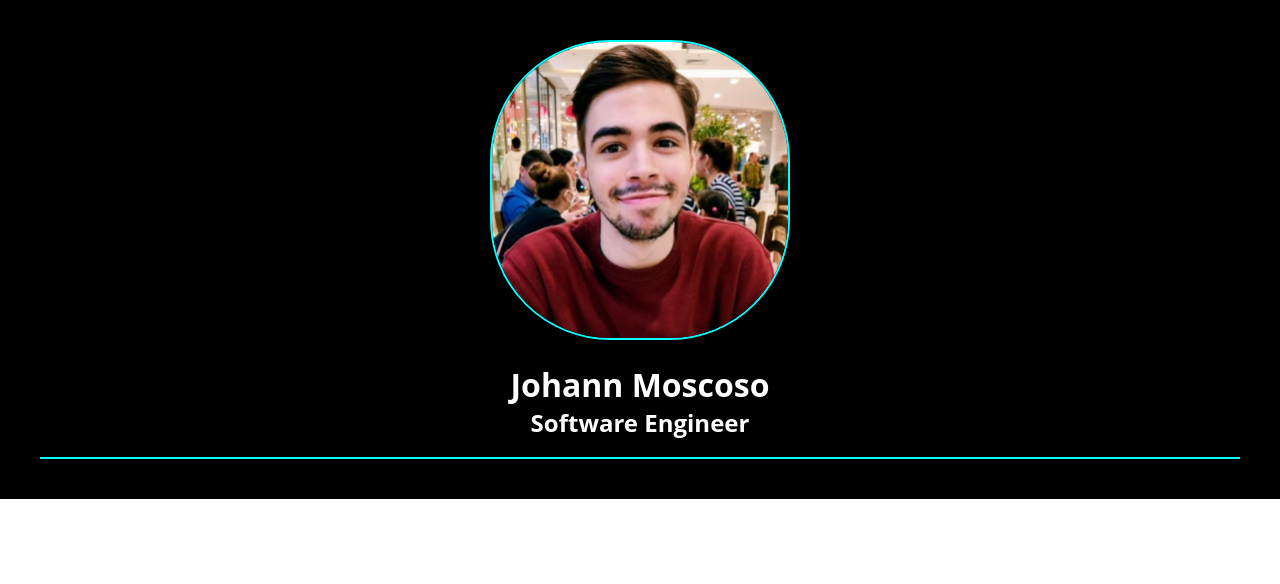
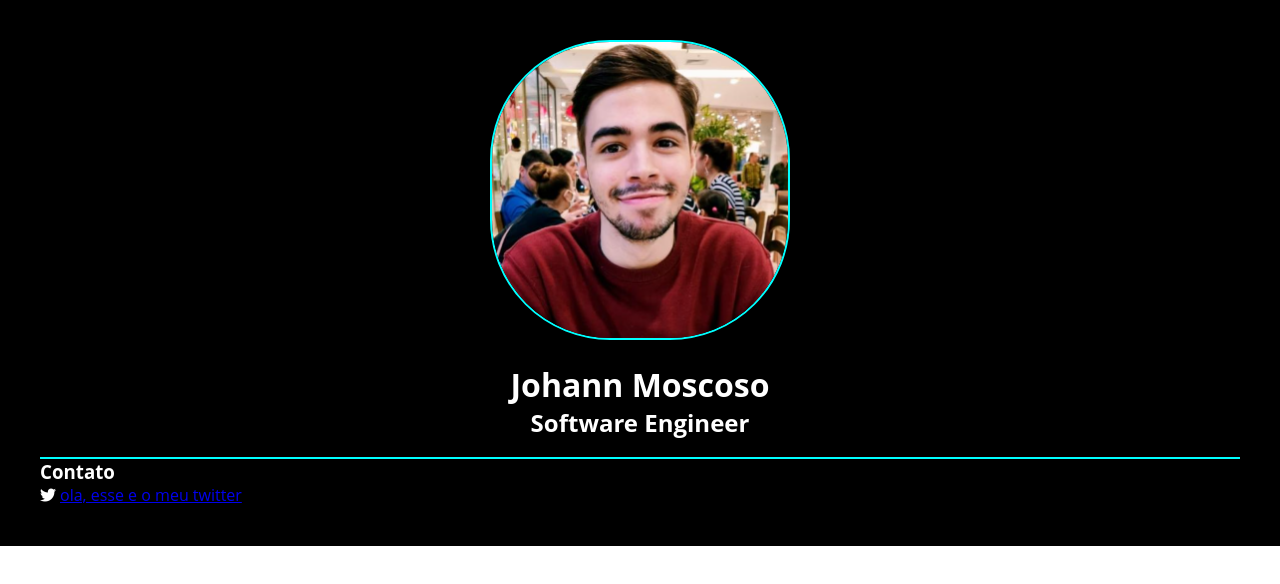
Before and after one commit to JohannMscs/My-CV, a plain HTML site: page index.html in a window 1280 px wide. Drawn offline with Linux system fonts and the light colour scheme; a web font is replaced by a local one.

Commit message:
Add files via upload

```diff
--- a/index.html
+++ b/index.html
@@ -1,15 +1,16 @@
 <!DOCTYPE html>
 <html lang="pt-br">
+
 <head>
     <meta charset="UTF-8">
-    <meta http-equiv="X-UA-Compatible"
-    content="IE=edge">
+    <meta http-equiv="X-UA-Compatible" content="IE=edge">
     <meta name="viewport" content="width=device-width, initial-scale=1.0">
     <link rel="stylesheet" href="style.css">
     <script src="https://kit.fontawesome.com/3ea9055280.js" crossorigin="anônimo"></script>
 
     <title>Johann Moscoso</title>
 </head>
+
 <body>
     <div class="container">
         <div class="information-column">
@@ -18,11 +19,21 @@
             <h1>Johann Moscoso</h1>
             <h2>Software Engineer</h2>
             <hr>
+            <h3>Contato </h3>
+            <ul>
+                <div>
+                    <i class="fa-brands fa-twitter">
+                  <p> <a href="https://twitter.com/BlackSNightcore">ola, esse e o meu twitter</a></p>
+                    </i>
+                </div>
+            </ul>
+
         </div>
         <div class=" experience-column">
 
+
         </div>
-    </div>
 
 </body>
+
 </html>
--- a/style.css
+++ b/style.css
@@ -20,6 +20,18 @@
     margin-top: 18px;
 
 }
+h3{
+    text-align: left;
+}
+ul{
+    text-align: left;
+}
+i{
+
+}
+ p{
+    display: inline-block;
+}
 img{
 
     width: 300px;
```
